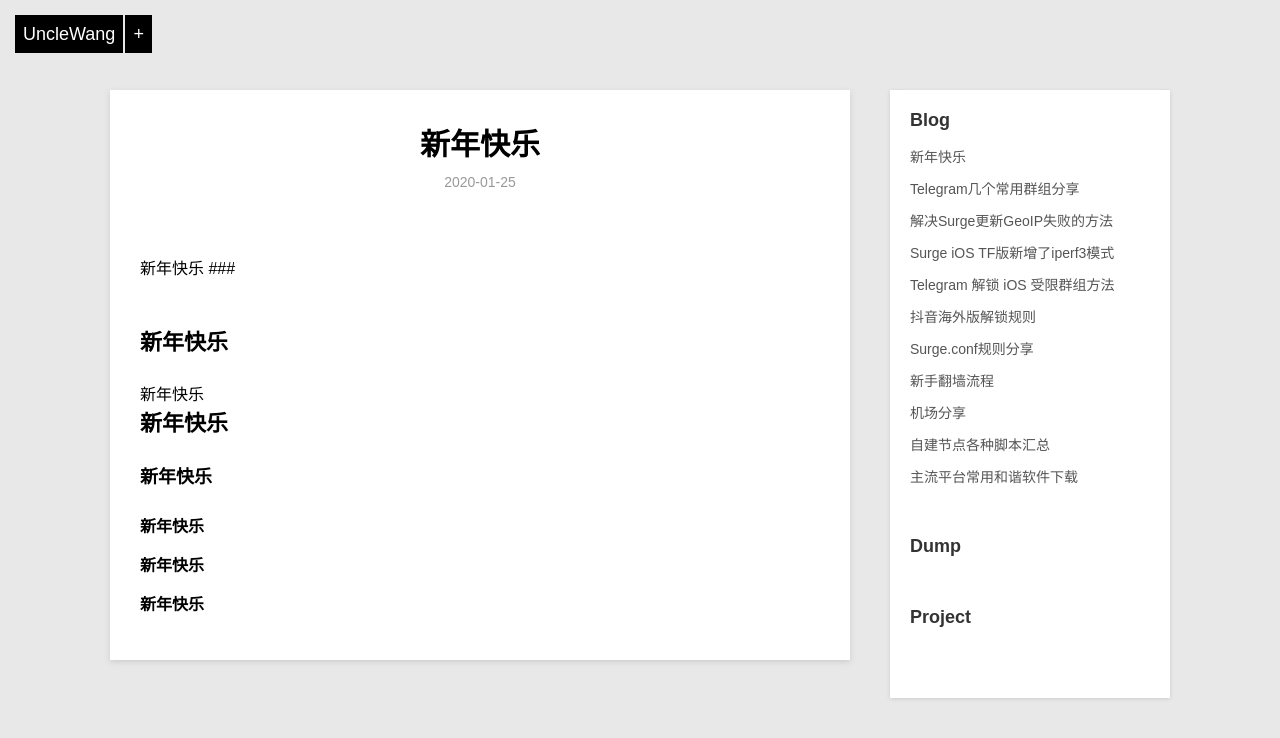
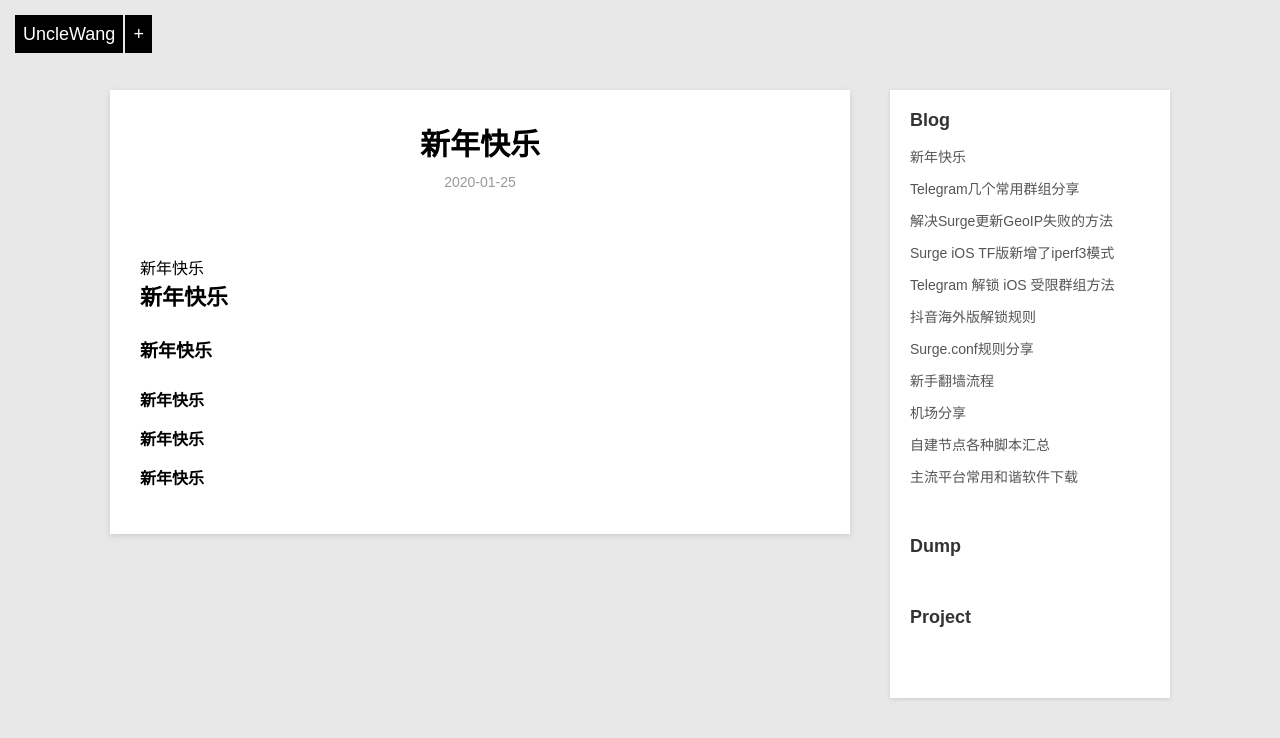
Before and after one commit to Darren-X1/Net-Door, a Jekyll site: the page built from _posts/blog/2020-01-25-happy_new_year.md, in a window 1280 px wide. Shown: the top 738 px of the page. Built offline with Jekyll 4.4.1, drawn with Linux system fonts in a browser that asks for light colours.

Commit message:
Update 2020-01-25-happy_new_year.md

```diff
--- a/_posts/blog/2020-01-25-happy_new_year.md
+++ b/_posts/blog/2020-01-25-happy_new_year.md
@@ -5,11 +5,6 @@ description: 新年快乐
 category: blog
 ---
 
-新年快乐
-###
-
-新年快乐
----
 
 # 新年快乐
 
```
